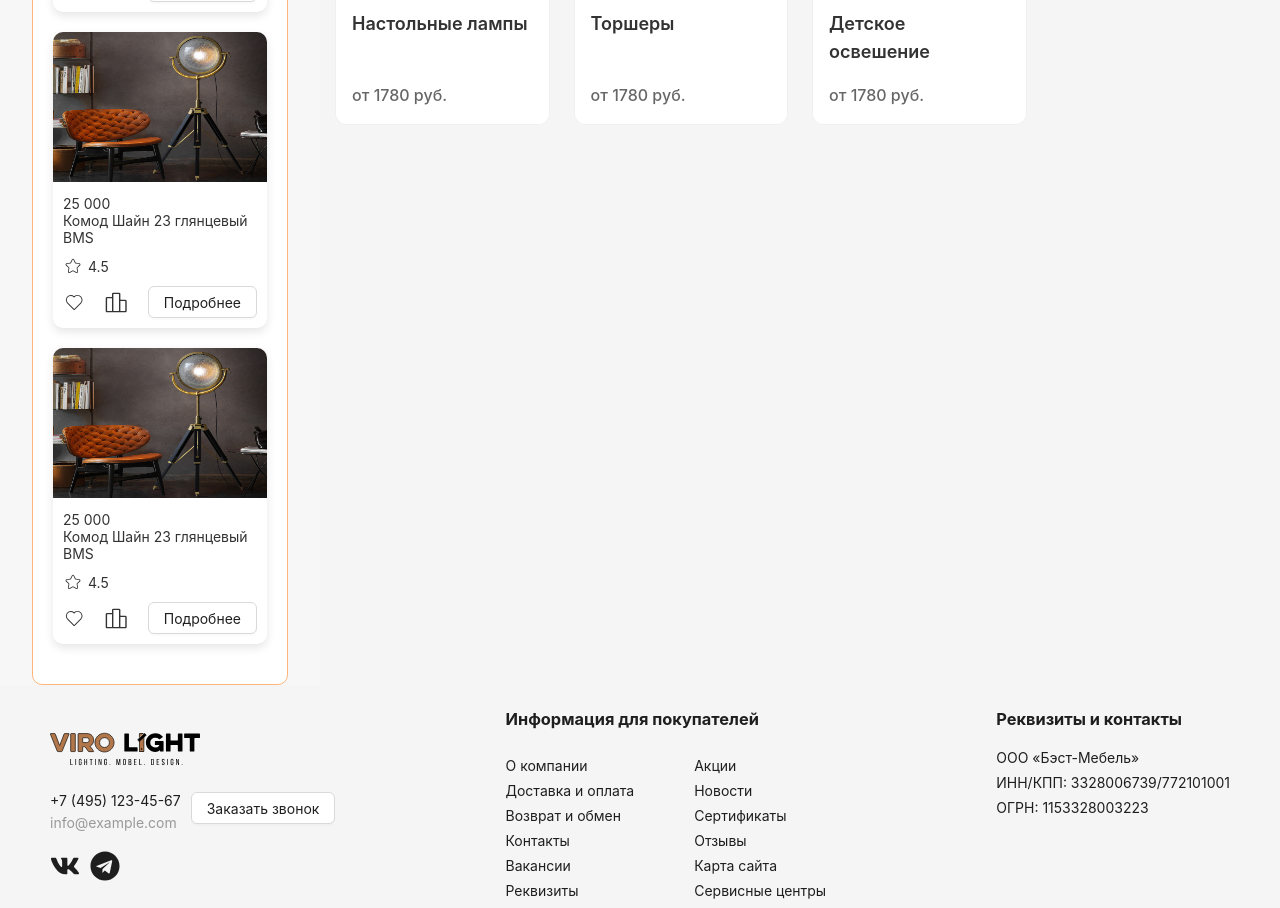
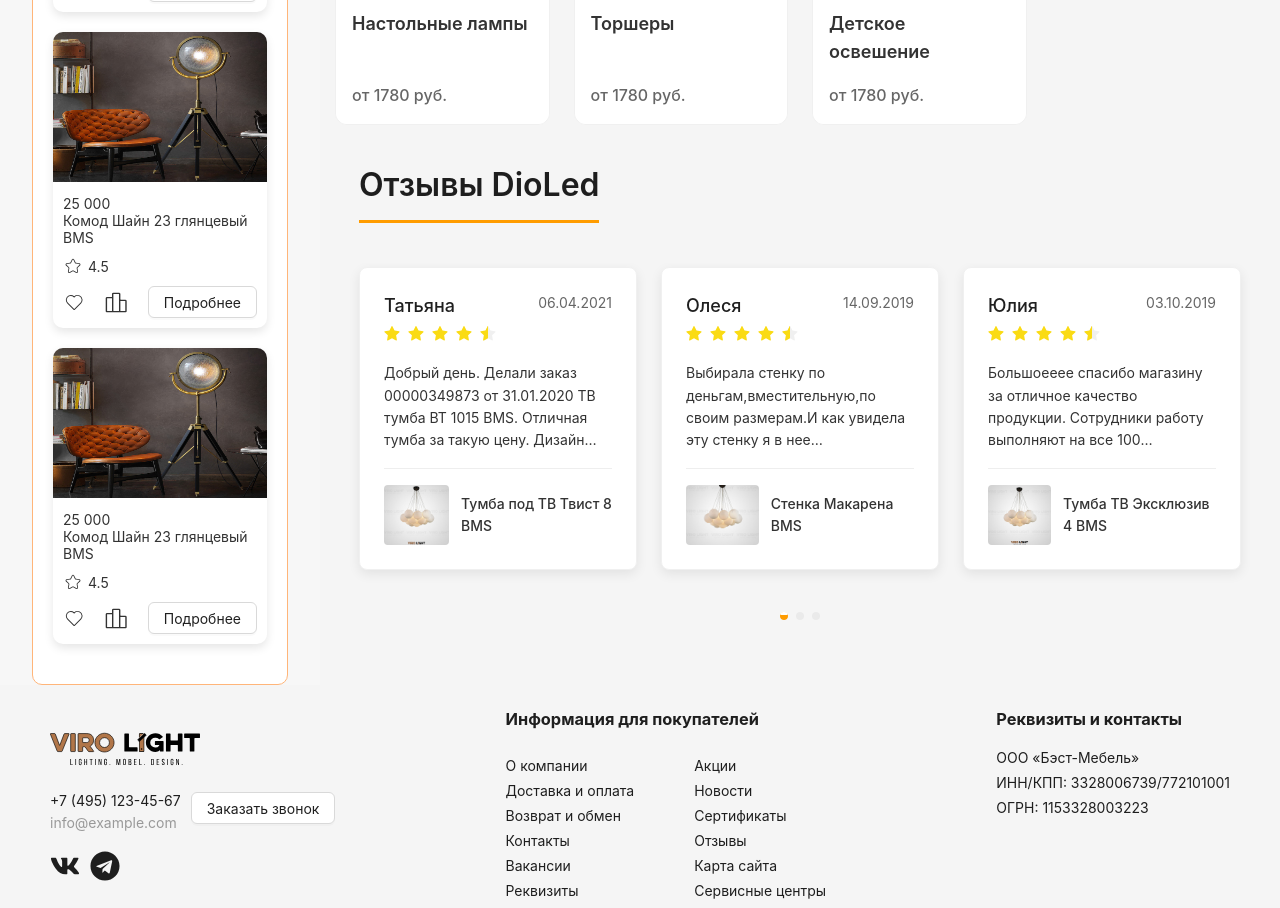
Before and after one commit to IslamLessom/DioLed_test, a Next.js app in the folder client/: page / in a window 1280 px wide. Shown: the part 1140-2048 px from the top of the page. Built offline with nearby package versions, Linux system fonts and the light colour scheme.

Commit message:
create ReviewForm

```diff
--- a/client/src/app/page.tsx
+++ b/client/src/app/page.tsx
@@ -1,9 +1,11 @@
+import ReviewForm from "@/features/reviews/ui/ReviewForm/ReviewForm";
 import "./page.css";
 import { FurnitureGrid } from "@/widgets/furniture-categories";
 export default function Home() {
   return (
     <>
       <FurnitureGrid />
+      <ReviewForm />
     </>
   );
 }
--- /dev/null
+++ b/client/src/features/reviews/api/data.ts
@@ -0,0 +1,37 @@
+import { Review } from "../model/type";
+
+export const reviews: Review[] = [
+  {
+    id: "1",
+    author: "Татьяна",
+    date: "06.04.2021",
+    rating: 4.5,
+    text: "Добрый день. Делали заказ 00000349873 от 31.01.2020 ТВ тумба ВТ 1015 BMS. Отличная тумба за такую цену. Дизайн прекрасный. Вписывается в любой интерьер. Очень хочется похвалить данный магазин. Очень удобный сайт. Менеджеры все хорошо объясняют и помогают определиться.",
+    product: {
+      name: "Тумба под ТВ Твист 8 BMS",
+      image: "/lustra.jpg",
+    },
+  },
+  {
+    id: "2",
+    author: "Олеся",
+    date: "14.09.2019",
+    rating: 4.5,
+    text: "Выбирала стенку по деньгам,вместительную,по своим размерам.И как увидела эту стенку я в нее влюбилась.Просто идеальная ,изготовили быстро,качественно.Я полностью довольна.Всем рекомендую.",
+    product: {
+      name: "Стенка Макарена BMS",
+      image: "/lustra.jpg",
+    },
+  },
+  {
+    id: "3",
+    author: "Юлия",
+    date: "03.10.2019",
+    rating: 4.5,
+    text: "Большоееее спасибо магазину за отличное качество продукции. Сотрудники работу выполняют на все 100 процентов. Всем рекомендую.",
+    product: {
+      name: "Тумба ТВ Эксклюзив 4 BMS",
+      image: "/lustra.jpg",
+    },
+  },
+];
--- /dev/null
+++ b/client/src/features/reviews/model/type.ts
@@ -0,0 +1,11 @@
+export interface Review {
+  id: string;
+  author: string;
+  date: string;
+  rating: number;
+  text: string;
+  product: {
+    name: string;
+    image: string;
+  };
+}
--- /dev/null
+++ b/client/src/features/reviews/ui/ReviewCard/ReviewCard.module.scss
@@ -0,0 +1,69 @@
+.reviewCard {
+    height: 100%;
+    box-shadow: 0 4px 12px rgba(0, 0, 0, 0.08);
+    border-radius: 8px;
+    transition: all 0.3s ease;
+
+    &:hover {
+        box-shadow: 0 8px 24px rgba(0, 0, 0, 0.12);
+    }
+}
+
+.reviewHeader {
+    display: flex;
+    justify-content: space-between;
+    align-items: flex-start;
+    margin-bottom: 16px;
+}
+
+.author {
+    font-size: 18px;
+    font-weight: 500;
+    margin: 0 0 4px;
+}
+
+.date {
+    color: #666;
+    font-size: 14px;
+}
+
+.rating {
+    font-size: 16px;
+
+    :global {
+        .ant-rate-star {
+            margin-right: 4px;
+        }
+    }
+}
+
+.reviewText {
+    color: #333;
+    margin-bottom: 16px;
+    line-height: 1.6;
+    display: -webkit-box;
+    -webkit-line-clamp: 4;
+    -webkit-box-orient: vertical;
+    overflow: hidden;
+}
+
+.productInfo {
+    display: flex;
+    align-items: center;
+    padding-top: 16px;
+    border-top: 1px solid #eee;
+}
+
+.productImage {
+    width: 80px;
+    height: 60px;
+    object-fit: cover;
+    border-radius: 4px;
+    margin-right: 12px;
+}
+
+.productName {
+    font-size: 14px;
+    font-weight: 500;
+    color: #333;
+}
--- /dev/null
+++ b/client/src/features/reviews/ui/ReviewCard/ReviewCard.tsx
@@ -0,0 +1,40 @@
+import React from "react";
+import styles from "./ReviewCard.module.scss";
+import { Rate } from "antd";
+import { Card } from "antd";
+import Image from "next/image";
+import { Review } from "../../model/type";
+
+const ReviewCard = ({ review }: { review: Review }) => {
+  return (
+    <Card className={styles.reviewCard}>
+      <div className={styles.reviewHeader}>
+        <div>
+          <h3 className={styles.author}>{review.author}</h3>
+          <Rate
+            disabled
+            defaultValue={review.rating}
+            allowHalf
+            className={styles.rating}
+          />
+        </div>
+        <span className={styles.date}>{review.date}</span>
+      </div>
+
+      <p className={styles.reviewText}>{review.text}</p>
+
+      <div className={styles.productInfo}>
+        <Image
+          src="/lustra.jpg"
+          alt={review.product.name}
+          className={styles.productImage}
+          width={100}
+          height={100}
+        />
+        <span className={styles.productName}>{review.product.name}</span>
+      </div>
+    </Card>
+  );
+};
+
+export default ReviewCard;
--- /dev/null
+++ b/client/src/features/reviews/ui/ReviewForm/ReviewForm.module.scss
@@ -0,0 +1,88 @@
+// components/Reviews/Reviews.module.scss
+.container {
+    padding: 40px 24px;
+    max-width: 1200px;
+    margin: 0 auto;
+}
+
+.title {
+    font-size: 32px;
+    font-weight: 600;
+    margin-bottom: 16px;
+}
+
+.underline {
+    width: 240px;
+    height: 3px;
+    background: #ff9c00;
+    margin-bottom: 40px;
+}
+
+.carouselWrapper {
+    margin: 0 -12px;
+    cursor: grab;
+
+    &:active {
+        cursor: grabbing;
+    }
+
+    :global {
+        .ant-carousel {
+            .slick-slide {
+                padding: 0 12px;
+            }
+
+            .slick-dots {
+                bottom: -30px;
+
+                li {
+                    width: 8px;
+                    height: 8px;
+                    margin: 0 4px;
+
+                    button {
+                        width: 8px;
+                        height: 8px;
+                        border-radius: 50%;
+                        background: #d9d9d9;
+                        opacity: 0.4;
+                    }
+
+                    &.slick-active button {
+                        background: #ff9c00;
+                        opacity: 1;
+                    }
+                }
+            }
+
+            .slick-track {
+                display: flex;
+                align-items: stretch;
+            }
+
+            .slick-slide > div {
+                height: 100%;
+            }
+        }
+    }
+}
+
+.slideItem {
+    padding: 4px 0 20px;
+    height: 100%;
+}
+
+@media (max-width: 768px) {
+    .container {
+        padding: 24px 16px;
+    }
+
+    .title {
+        font-size: 24px;
+    }
+
+    .underline {
+        width: 180px;
+        margin-bottom: 24px;
+    }
+}
--- /dev/null
+++ b/client/src/features/reviews/ui/ReviewForm/ReviewForm.tsx
@@ -0,0 +1,47 @@
+import React from "react";
+import { Carousel } from "antd";
+import styles from "./ReviewForm.module.scss";
+import { reviews } from "../../api/data";
+import ReviewCard from "../ReviewCard/ReviewCard";
+
+const Reviews: React.FC = () => {
+  return (
+    <div className={styles.container}>
+      <h1 className={styles.title}>Отзывы DioLed</h1>
+      <div className={styles.underline}></div>
+
+      <div className={styles.carouselWrapper}>
+        <Carousel
+          dots={{ className: styles.dots }}
+          infinite
+          draggable
+          swipeToSlide
+          slidesToShow={3}
+          autoplay={false}
+          responsive={[
+            {
+              breakpoint: 1024,
+              settings: {
+                slidesToShow: 2,
+              },
+            },
+            {
+              breakpoint: 768,
+              settings: {
+                slidesToShow: 1,
+              },
+            },
+          ]}
+        >
+          {reviews.map((review) => (
+            <div key={review.id} className={styles.slideItem}>
+              <ReviewCard review={review} />
+            </div>
+          ))}
+        </Carousel>
+      </div>
+    </div>
+  );
+};
+
+export default Reviews;
```
Also changed, not shown: client/src/features/reviews/index.ts (added).
